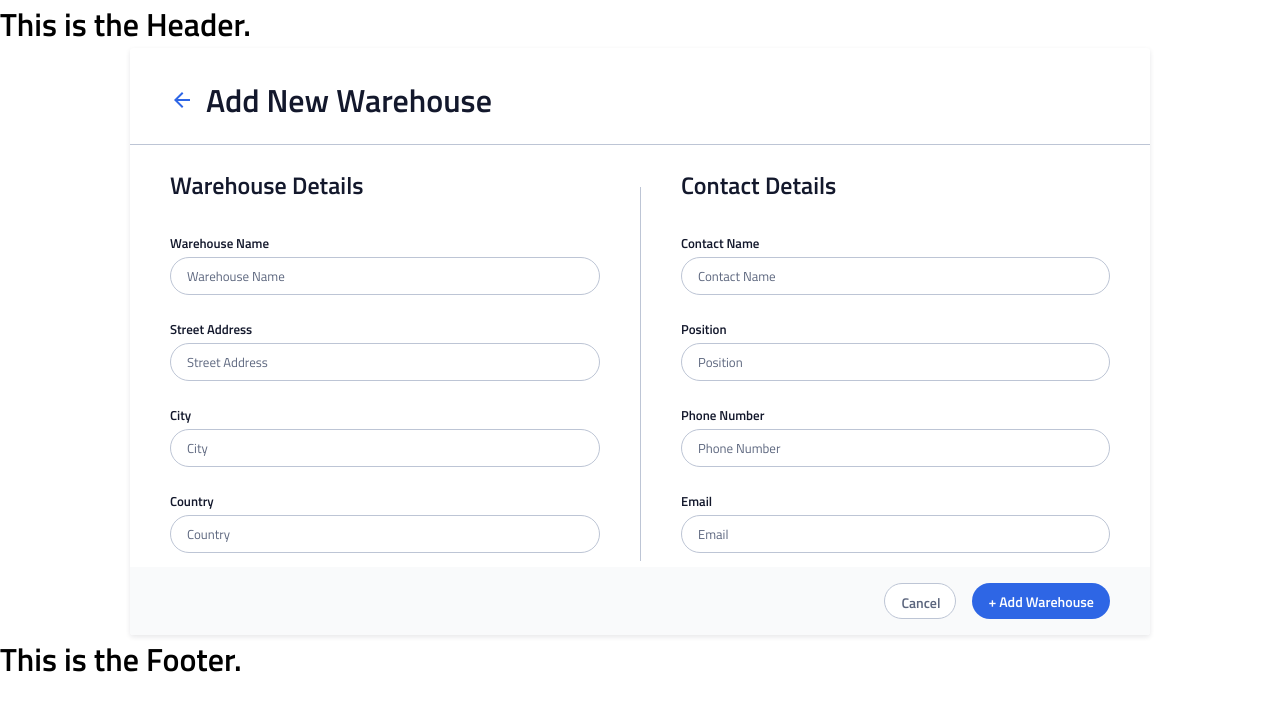
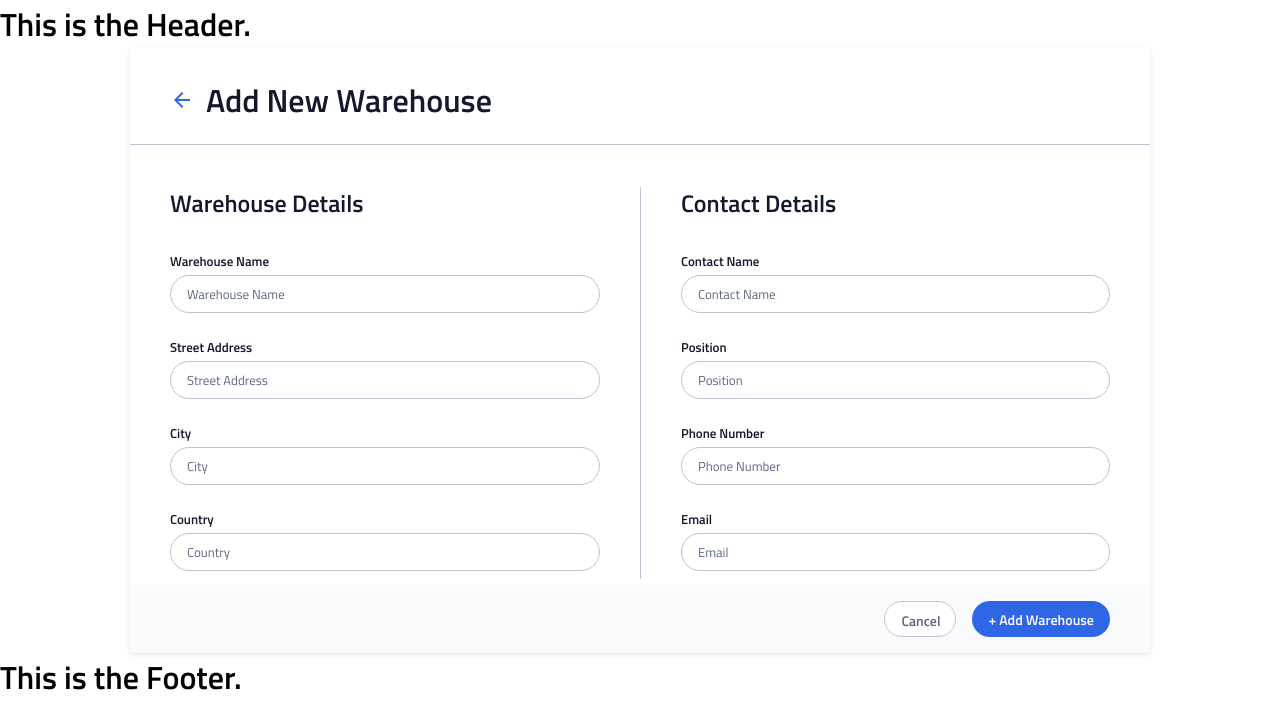
Before and after one commit to NasKhanaz/instock, a React (Create React App) app: page /warehouses/add in a window 1280 px wide. Shown: the top 728 px of the page. Built offline with nearby package versions, Linux system fonts and the light colour scheme.

Commit message:
adds fixed to top and bottom spacing of form on desktop view

```diff
--- a/src/components/ContactDetailsFormSection/ContactDetailsFormSection.scss
+++ b/src/components/ContactDetailsFormSection/ContactDetailsFormSection.scss
@@ -29,9 +29,5 @@
             margin-top: 0;
             margin-bottom: 2rem;
         }
-
-        @include desktop {
-            margin-top: -1.125rem;
-        }
     }
 }
--- a/src/components/EditWarehouseForm/EditWarehouseForm.scss
+++ b/src/components/EditWarehouseForm/EditWarehouseForm.scss
@@ -8,10 +8,6 @@
             display: flex;
             border-top: 1px solid $secondary-color-Cloud;
             padding: 1.5rem 0rem;
-        }
-
-        @include desktop {
-            padding: 2.625rem 0rem 0.375rem 0rem;
         }
     }
 
--- a/src/components/WarehouseDetailsFormSection/WarehouseDetailsFormSection.scss
+++ b/src/components/WarehouseDetailsFormSection/WarehouseDetailsFormSection.scss
@@ -26,9 +26,5 @@
             margin-top: 0;
             margin-bottom: 2rem;
         }
-
-        @include desktop {
-            margin-top: -1.125rem;
-        }
     }
 }
```
